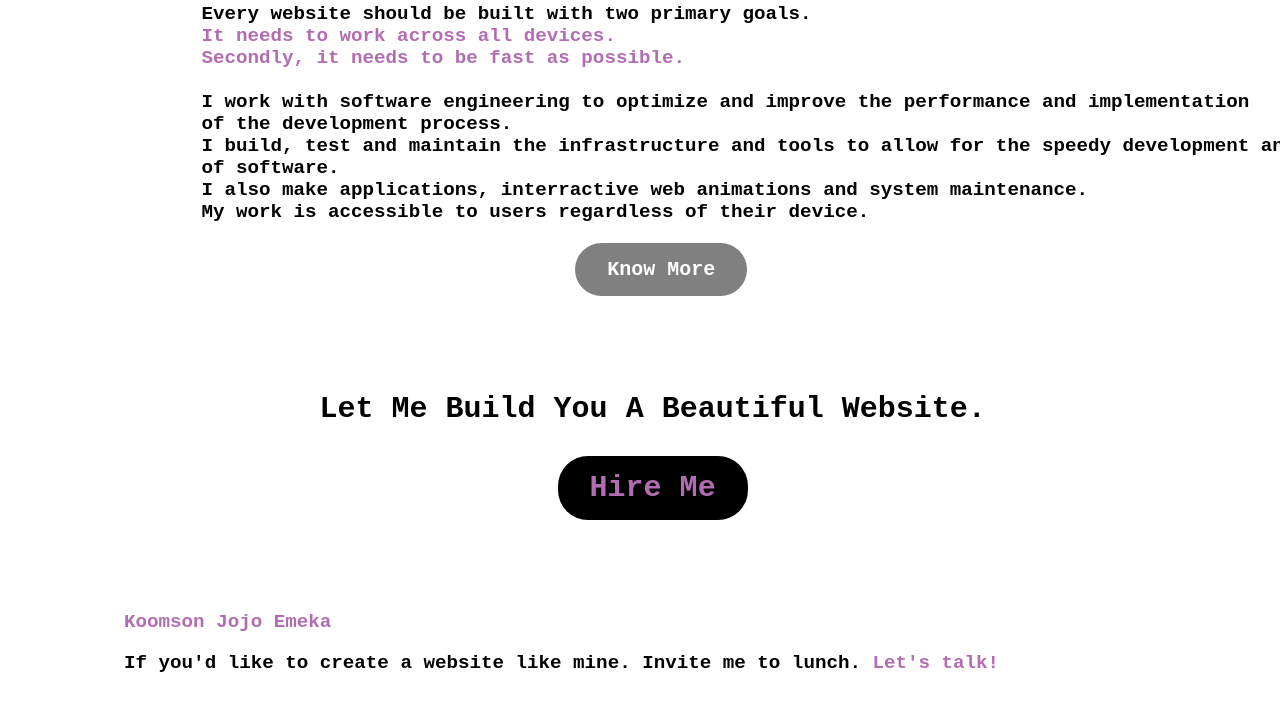
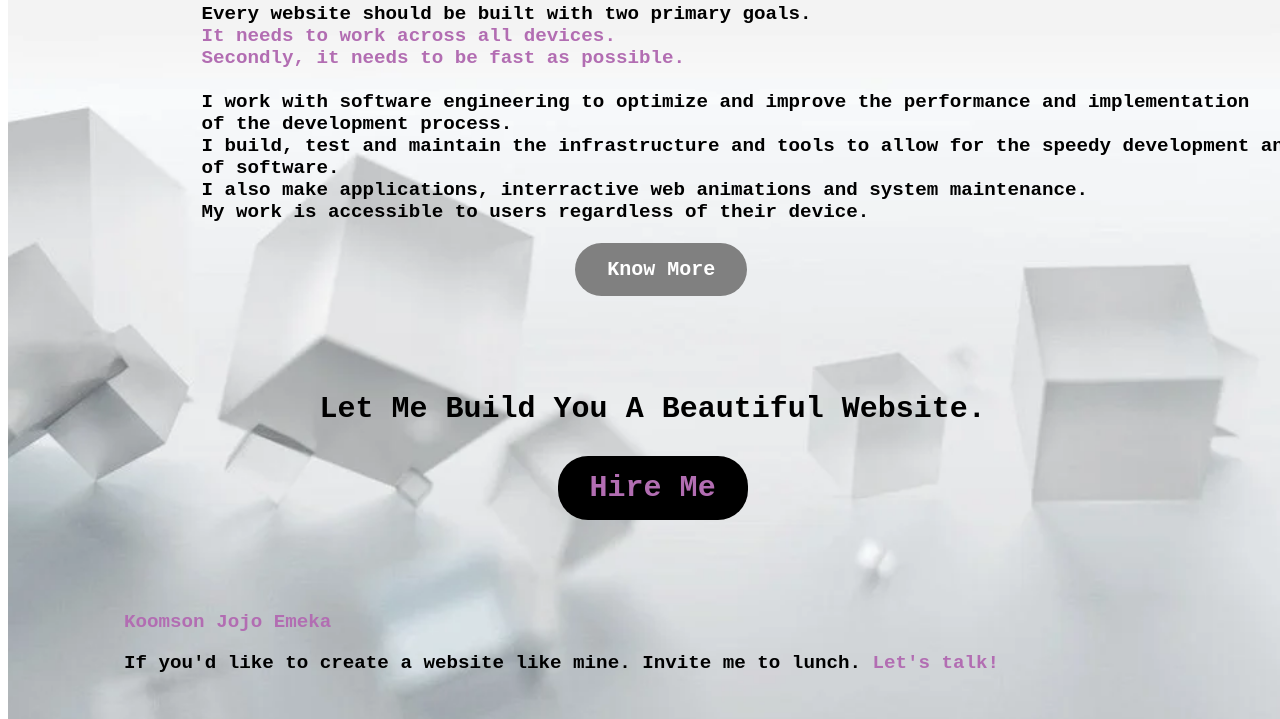
Before and after one commit to EmekaKoomson/DCIT-101-STATIC-WEBSITE, a plain HTML site: page index.html in a window 1280 px wide. Shown: the part 570-1289 px from the top of the page. Drawn offline with Linux system fonts and the light colour scheme.

Commit message:
Update style.css

```diff
--- a/style.css
+++ b/style.css
@@ -10,7 +10,7 @@ div.body{
     font-family: 'Courier New', Courier, monospace;
     height: 200vh;
     width: 102%;
-    background-image: url(../dds/1876846.webp);
+    background-image: url(../1876846.webp);
     background-size: cover;
     background-position: center;
 }
```
